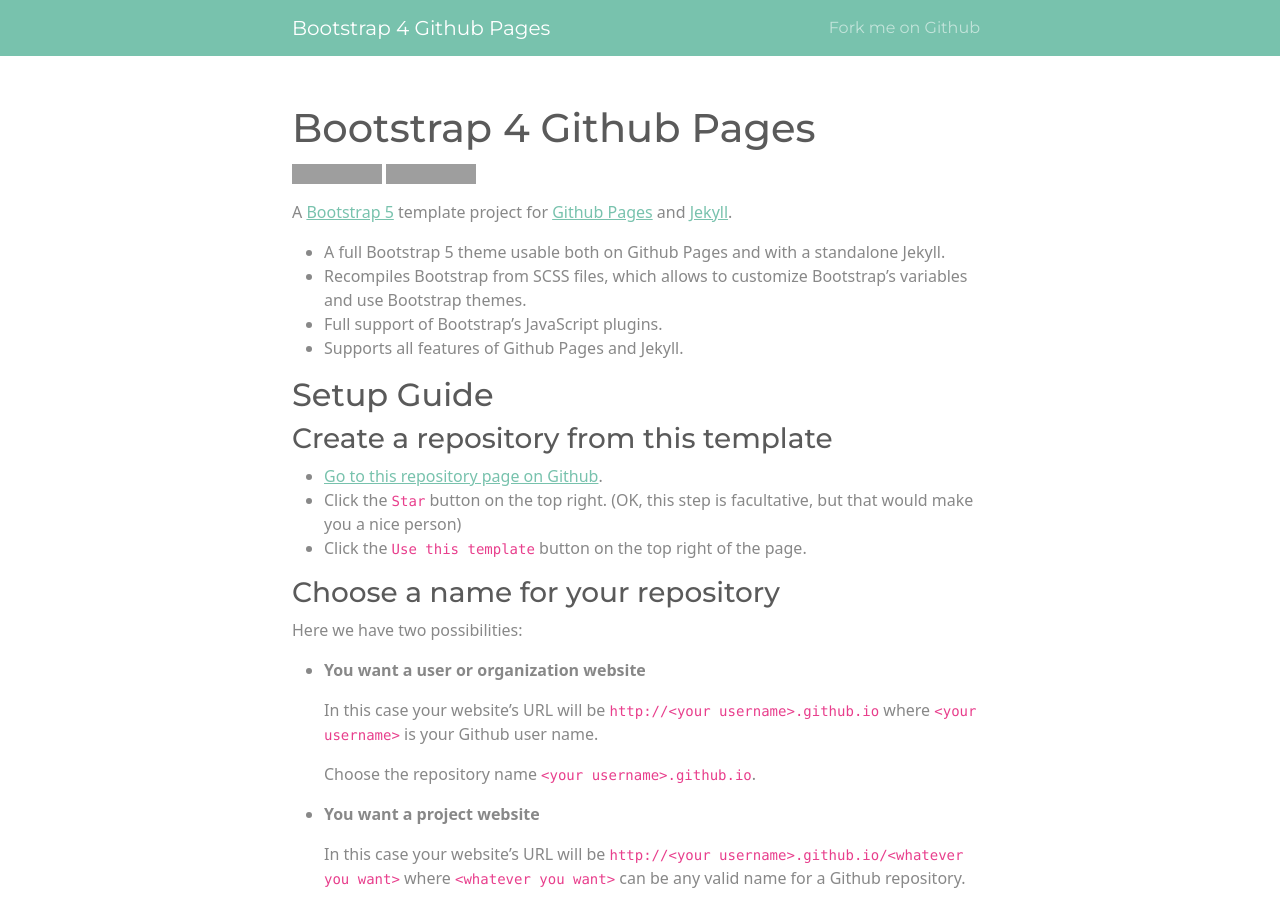
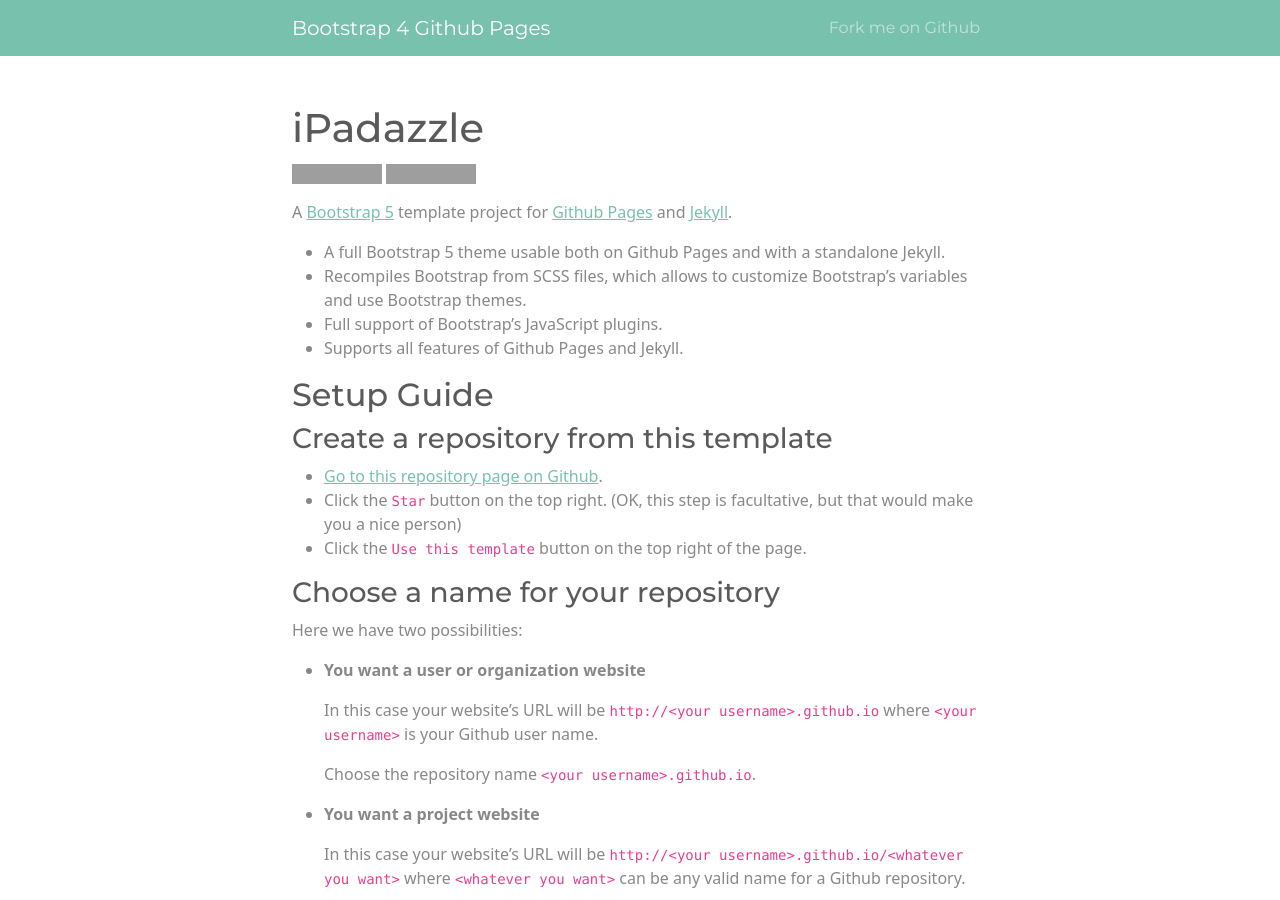
Before and after one commit to NatashaCELloyd/NatashaCELloyd.github.io, a Jekyll site: the page built from index.md, in a window 1280 px wide and 900 px high. Built offline with Jekyll 4.4.1, drawn with Linux system fonts in a browser that asks for light colours; grey boxes are pictures that could not be loaded.

Commit message:
just title

```diff
--- a/index.md
+++ b/index.md
@@ -1,6 +1,6 @@
 ---
 layout: page
-title: Bootstrap 4 Github Pages
+title: iPadazzle
 ---
 
 [![Github-sponsors](https://img.shields.io/badge/sponsor-30363D?logo=GitHub-Sponsors&logoColor=#EA4AAA)](https://github.com/sponsors/nicolas-van) [![GitHub Repo stars](https://img.shields.io/github/stars/nicolas-van/bootstrap-4-github-pages?style=social)](https://github.com/nicolas-van/bootstrap-4-github-pages)
```
